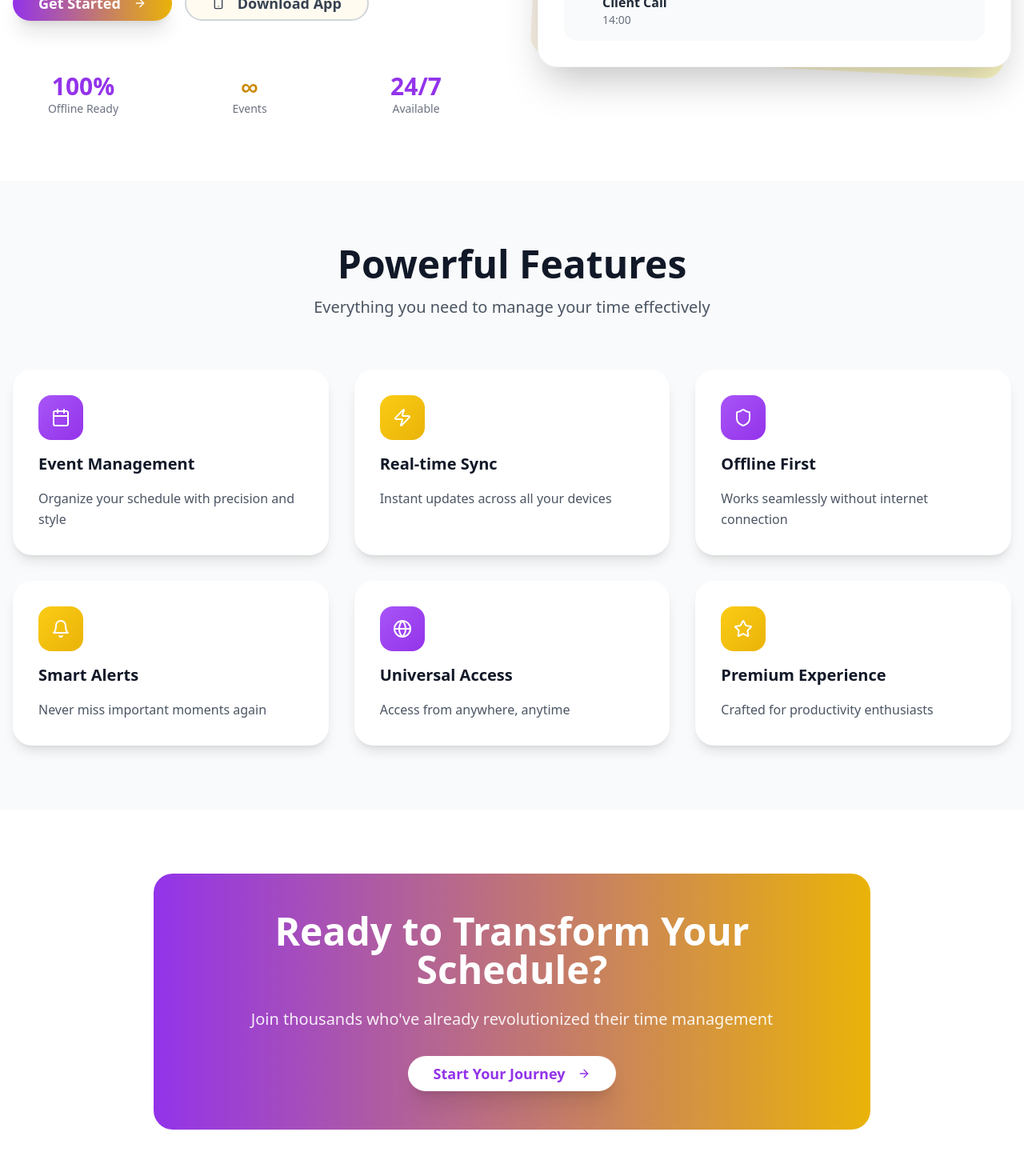
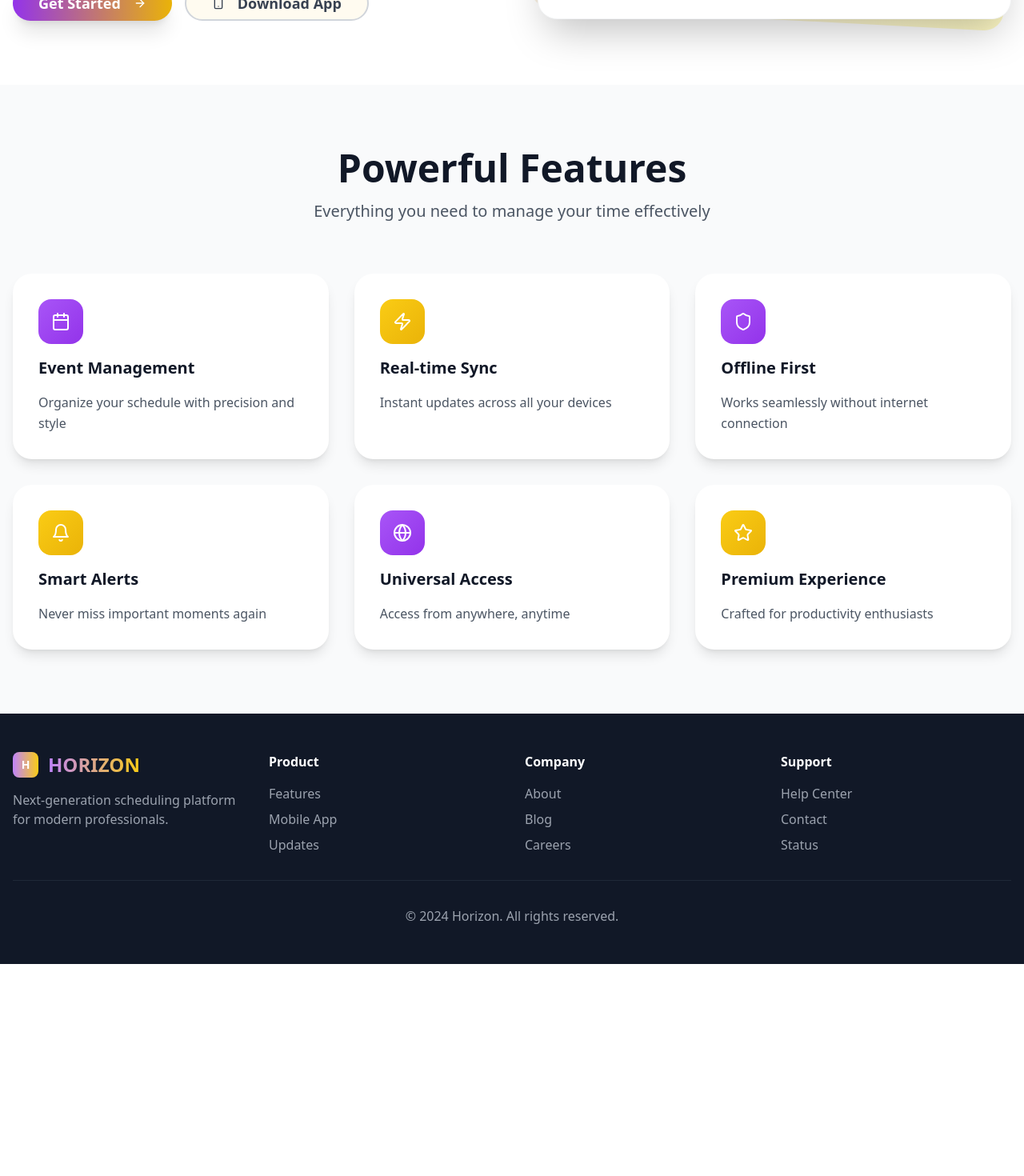
Before and after one commit to fataakasyara/horizon, a React (Vite) app: page / in a window 1280 px wide. Shown: the part 500-1970 px from the top of the page at 80% size. After the commit the page ends 1705 px from the top, so only its background shows below. Built offline with nearby package versions, Linux system fonts and the light colour scheme.

Commit message:
Refactor: Simplify landing page
Simplified the landing page design for a cleaner and more concise user experience.

```diff
--- a/src/pages/Index.tsx
+++ b/src/pages/Index.tsx
@@ -116,22 +116,6 @@ const Index = () => {
                   Download App
                 </Button>
               </div>
-
-              {/* Stats */}
-              <div className="grid grid-cols-3 gap-8 pt-8">
-                <div className="text-center">
-                  <div className="text-3xl font-black text-horizon-purple-600">100%</div>
-                  <div className="text-sm text-gray-500 font-medium">Offline Ready</div>
-                </div>
-                <div className="text-center">
-                  <div className="text-3xl font-black text-horizon-yellow-600">∞</div>
-                  <div className="text-sm text-gray-500 font-medium">Events</div>
-                </div>
-                <div className="text-center">
-                  <div className="text-3xl font-black text-horizon-purple-600">24/7</div>
-                  <div className="text-sm text-gray-500 font-medium">Available</div>
-                </div>
-              </div>
             </div>
 
             {/* Hero Visual */}
@@ -202,28 +186,6 @@ const Index = () => {
         </div>
       </section>
 
-      {/* CTA Section */}
-      <section className="py-20 px-4">
-        <div className="max-w-4xl mx-auto text-center">
-          <div className="bg-gradient-to-r from-horizon-purple-600 to-horizon-yellow-500 rounded-3xl p-12 text-white">
-            <h2 className="text-4xl md:text-5xl font-black mb-6">
-              Ready to Transform Your Schedule?
-            </h2>
-            <p className="text-xl mb-8 opacity-90">
-              Join thousands who've already revolutionized their time management
-            </p>
-            <Button
-              size="lg"
-              onClick={() => window.location.href = '/dashboard'}
-              className="bg-white text-horizon-purple-600 hover:bg-gray-100 px-8 py-4 rounded-full text-lg font-semibold shadow-xl hover:shadow-2xl transition-all duration-300"
-            >
-              Start Your Journey
-              <ArrowRight className="h-5 w-5 ml-2" />
-            </Button>
-          </div>
-        </div>
-      </section>
-
       {/* Footer */}
       <footer className="bg-gray-900 text-white py-12 px-4">
         <div className="max-w-7xl mx-auto">
```
